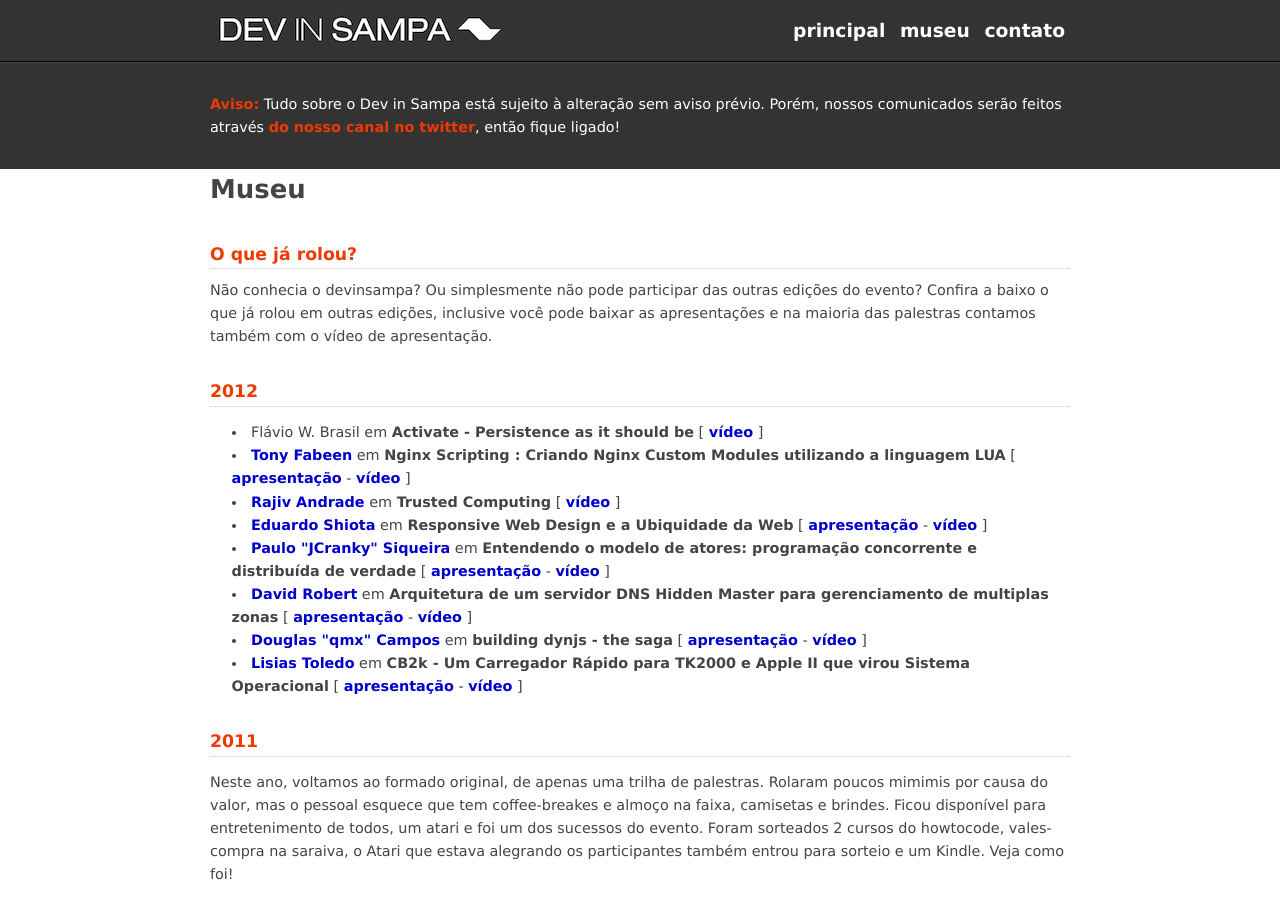
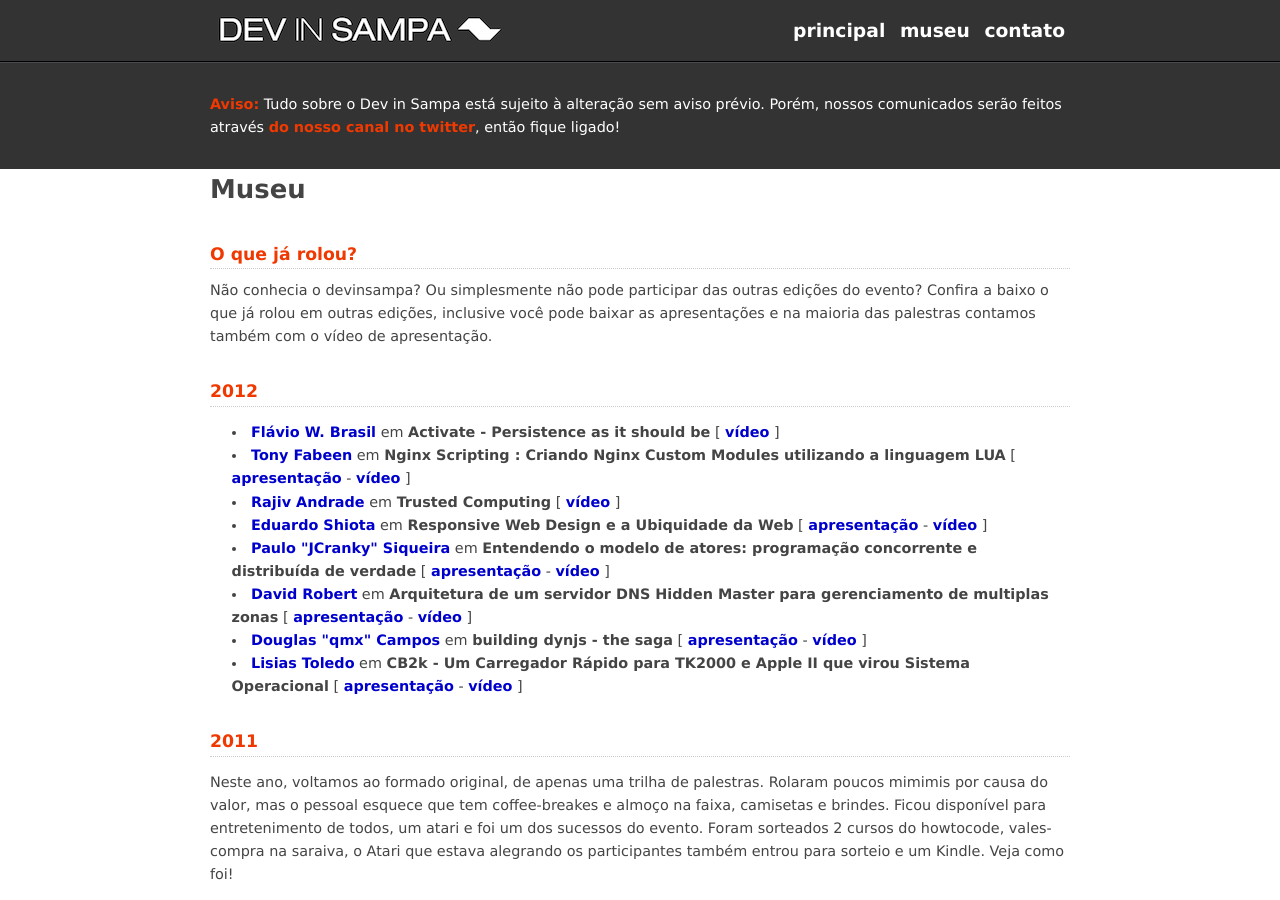
Before and after one commit to devinsampa/devinsampa.github.io, a Jekyll site: the page built from museu/index.html, in a window 1280 px wide and 900 px high. Built offline with Jekyll 4.4.1, drawn with Linux system fonts in a browser that asks for light colours; nearby versions of some CDN libraries; part of the change alters nothing that is shown.

```diff
--- a/museu/index.html
+++ b/museu/index.html
@@ -15,7 +15,7 @@ title: Museu
 
   <ul>
     <li>
-      Flávio W. Brasil em
+      <a href="https://twitter.com/flaviowbrasil" title="Siga o Fl´åvio W Brasil no Twitter">Flávio W. Brasil</a> em
       <strong>Activate - Persistence as it should be</strong>
       [ <a href="http://www.youtube.com/watch?v=mPkTTfFt3tk" title="Vídeo sobre Activate - Persistence as it should be" class="video">vídeo</a> ]
     </li>
```
